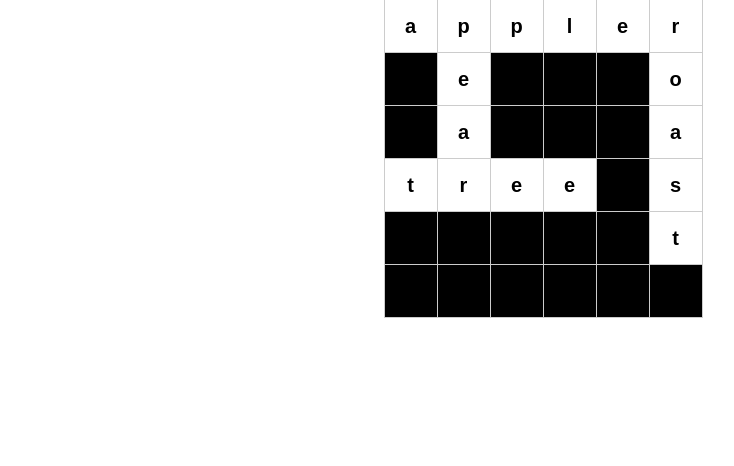
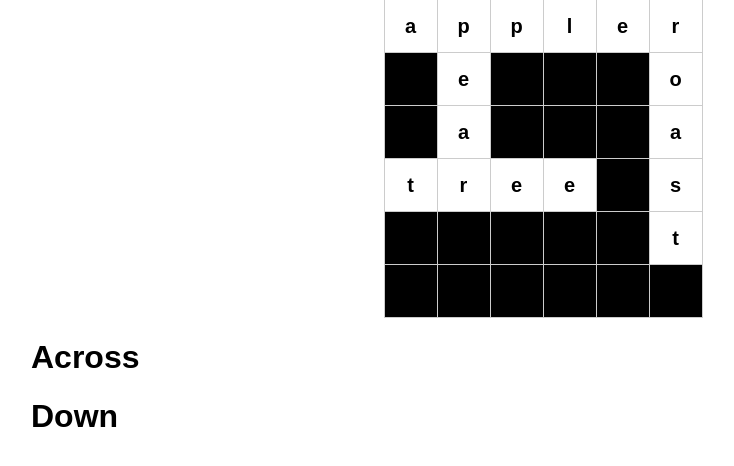
Before and after one commit to shanbhxg/crossword-generator, a Flask app: page / in a window 1280 px wide. Shown: the part 149-615 px from the top of the page, without its empty margins (97-831 px from the left). Run offline with Flask 3, Linux system fonts and the light colour scheme.

Commit message:
Trying clues.

```diff
--- a/app.py
+++ b/app.py
@@ -2,6 +2,7 @@
 
 import random
 from flask import Flask, render_template
+from nltk.corpus import wordnet
 
 app = Flask(__name__)
 
@@ -51,6 +52,16 @@ def generate_crossword(word_list, grid_size):
                 word_list.remove(word)
     return grid
 
+def generate_crossword_clues(words):
+    clues = {}
+    for word in words:
+        synsets = wordnet.synsets(word)
+        if synsets:
+            definition = synsets[0].definition()
+            clues[word] = definition
+        else:
+            clues[word] = "No definition found"
+    return clues
 
 @app.route('/')
 def crossword():
@@ -58,7 +69,15 @@ def crossword():
     ans = word_list
     crossword_grid = generate_crossword(word_list, grid_size)
     word_list = ans
-    return render_template('crossword.html', grid=crossword_grid)
+
+    # Generate clues
+    clues = generate_crossword_clues(word_list)
+
+    # Separate the clues into 'across' and 'down' categories
+    across_clues = [clues[word] for word in word_list if crossword_grid[0].count(word[0]) > 1]
+    down_clues = [clues[word] for word in word_list if crossword_grid[0].count(word[0]) == 1]
+
+    return render_template('crossword.html', grid=crossword_grid, across=across_clues, down=down_clues)
 
 if __name__ == '__main__':
     app.run(debug=True)
--- a/requirements.txt
+++ b/requirements.txt
@@ -1 +1,2 @@
 flask
+nltk.corpus
--- a/templates/crossword.html
+++ b/templates/crossword.html
@@ -49,5 +49,17 @@
         </tr>
         {% endfor %}
     </table>
+    <h1>Across</h1>
+    <ol>
+        {% for clue in across %}
+        <li>{{ clue }}</li>
+        {% endfor %}
+    </ol>
+    <h1>Down</h1>
+    <ol>
+        {% for clue in down %}
+        <li>{{ clue }}</li>
+        {% endfor %}
+    </ol>
 </body>
 </html>
```
